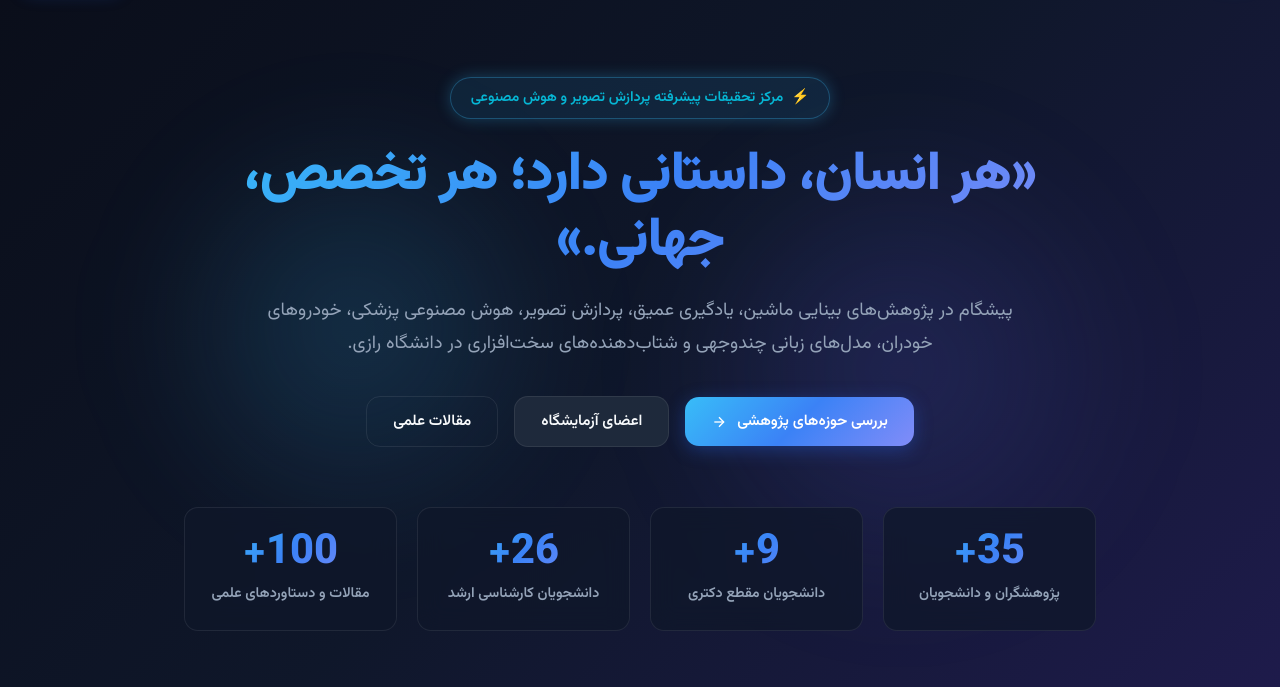
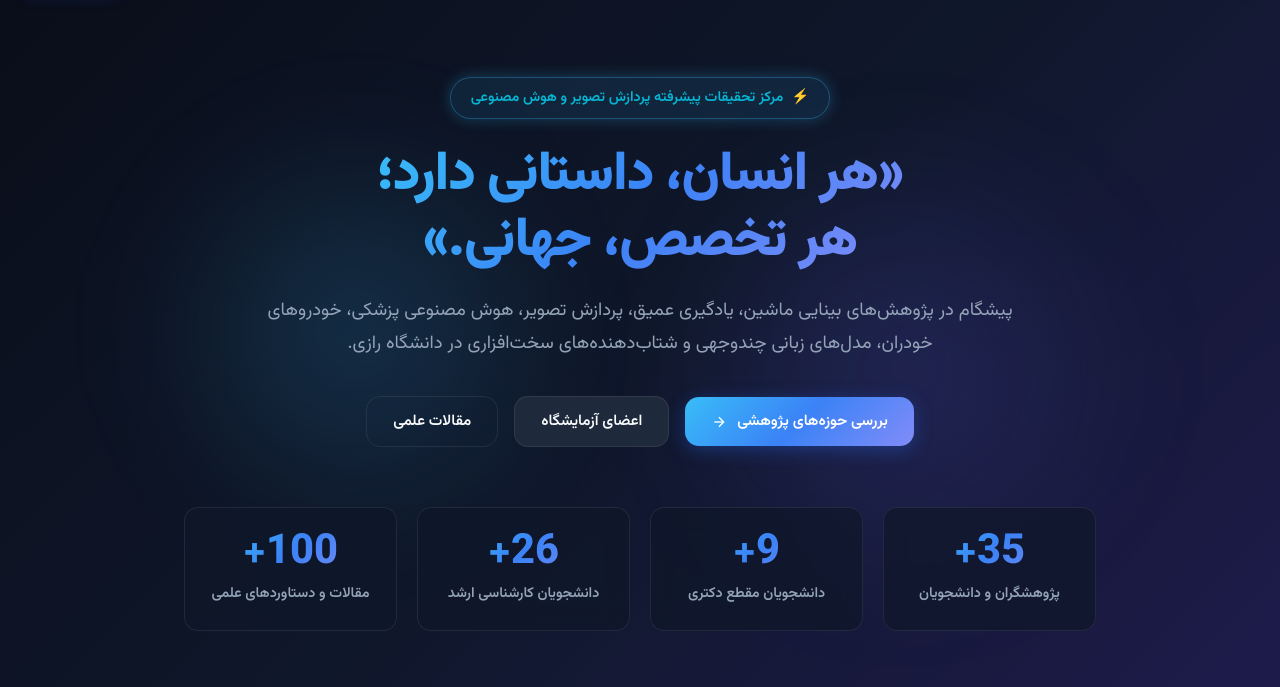
Before and after one commit to FaezehMillerAI/cvip-lab, a PHP site: page / in a window 1280 px wide. Shown: the part 77-764 px from the top of the page. Run offline with PHP 8.4, Linux system fonts and the light colour scheme.

Commit message:
Format quote title into two balanced lines

```diff
--- a/index.html
+++ b/index.html
@@ -108,7 +108,10 @@
         </div>
 
         <h1 class="hero-title">
-            <span class="gradient-text" id="t-hero-title-2">«هر انسان، داستانی دارد؛ هر تخصص، جهانی.»</span>
+            <span class="gradient-text" id="t-hero-title-2" style="display: inline-block;">
+                <span style="display: block;">«هر انسان، داستانی دارد؛</span>
+                <span style="display: block;">هر تخصص، جهانی.»</span>
+            </span>
         </h1>
 
         <p class="hero-desc" id="t-hero-desc">
--- a/research_portal/public_page.php
+++ b/research_portal/public_page.php
@@ -42,7 +42,11 @@ if ($conn && !$conn->connect_error) {
         </div>
 
         <h1 class="hero-title">
-            <span class="gradient-text"><?= $is_rtl ? '«هر انسان، داستانی دارد؛ هر تخصص، جهانی.»' : '“Every human has a story; every expertise, a universe.”' ?></span>
+            <span class="gradient-text" style="display: inline-block;">
+                <?= $is_rtl
+                    ? '<span style="display: block;">«هر انسان، داستانی دارد؛</span><span style="display: block;">هر تخصص، جهانی.»</span>'
+                    : '<span style="display: block;">“Every human has a story;</span><span style="display: block;">every expertise, a universe.”</span>' ?>
+            </span>
         </h1>
 
         <p class="hero-desc">
```
